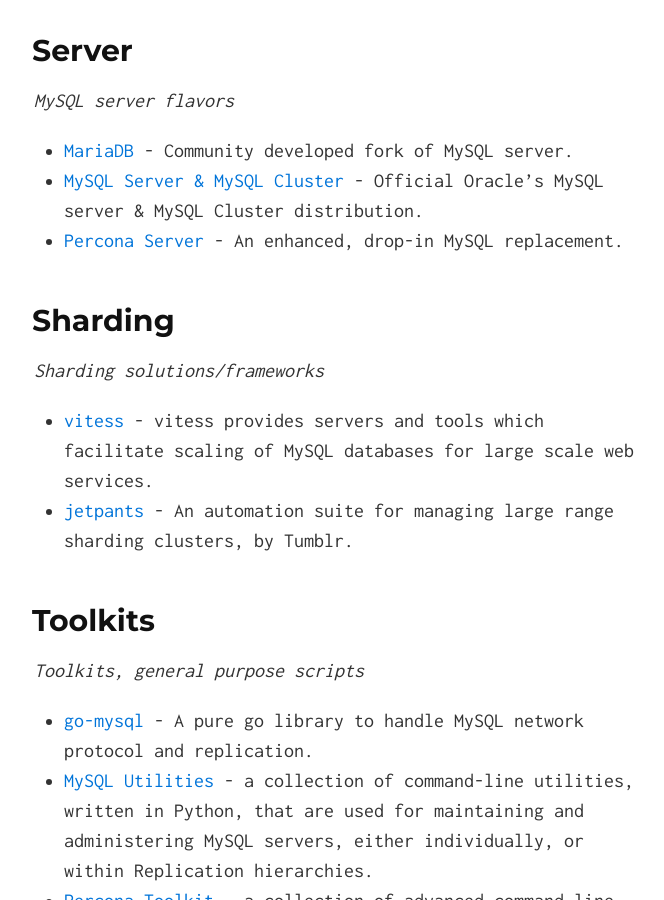
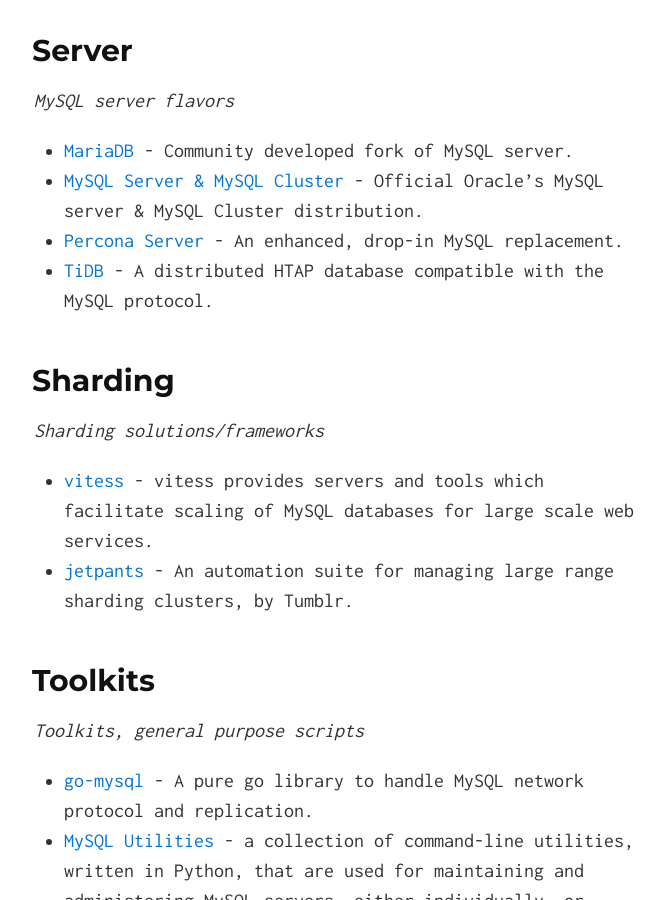
Before and after one commit to shlomi-noach/awesome-mysql, a Jekyll site: the page built from index.md, in a window 1280 px wide and 900 px high, scrolled down 7104 px. Shown: the whole window, without its empty margins (306-970 px from the left). Built offline with Jekyll 4.4.1, drawn with Linux system fonts in a browser that asks for light colours.

Commit message:
Add TiDB
Linking to Github project.

```diff
--- a/index.md
+++ b/index.md
@@ -176,6 +176,7 @@
 - [MariaDB](https://github.com/MariaDB/server) - Community developed fork of MySQL server.
 - [MySQL Server & MySQL Cluster](https://github.com/mysql/mysql-server) - Official Oracle's MySQL server & MySQL Cluster distribution.
 - [Percona Server](https://launchpad.net/percona-server) - An enhanced, drop-in MySQL replacement.
+- [TiDB](https://github.com/pingcap/tidb) - A distributed HTAP database compatible with the MySQL protocol.
 
 ## Sharding
 
```
